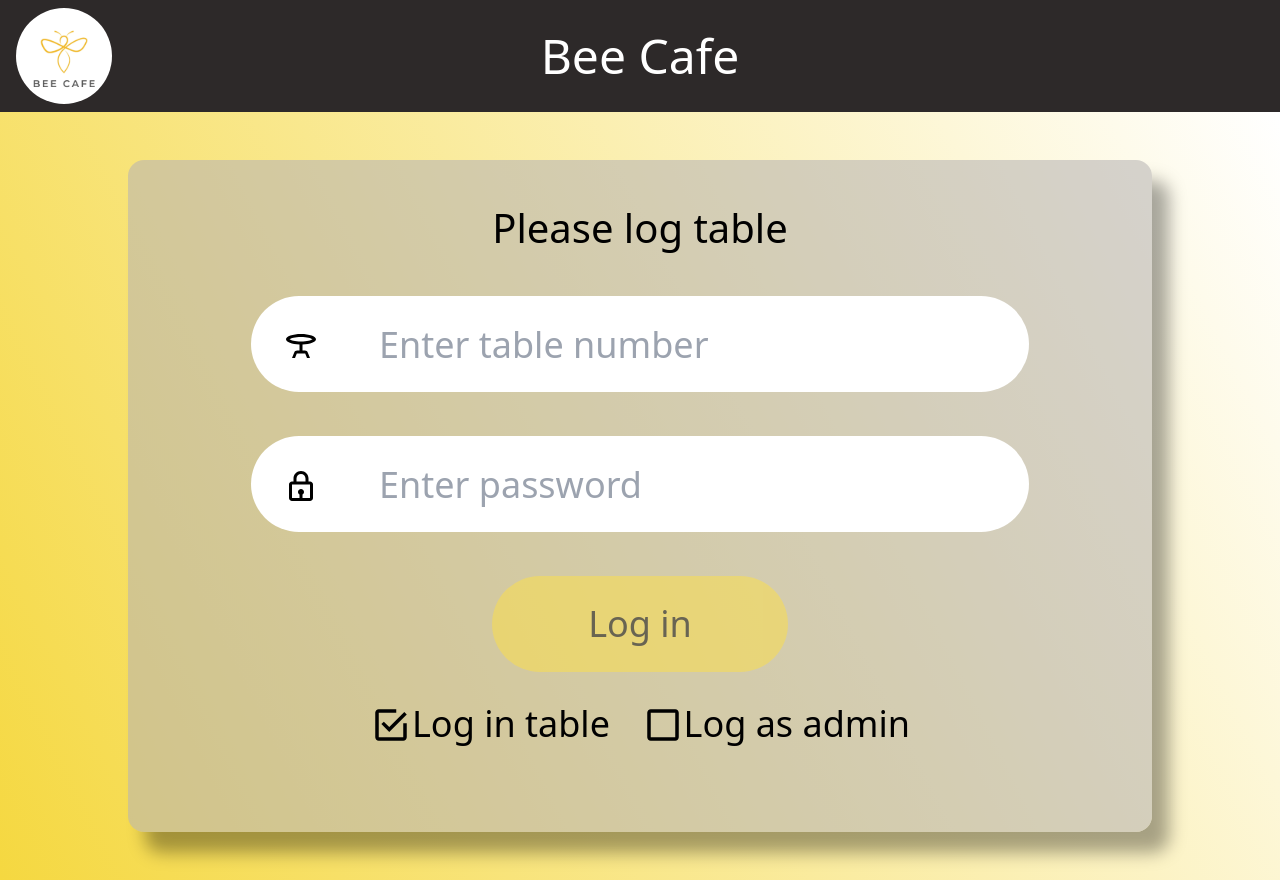
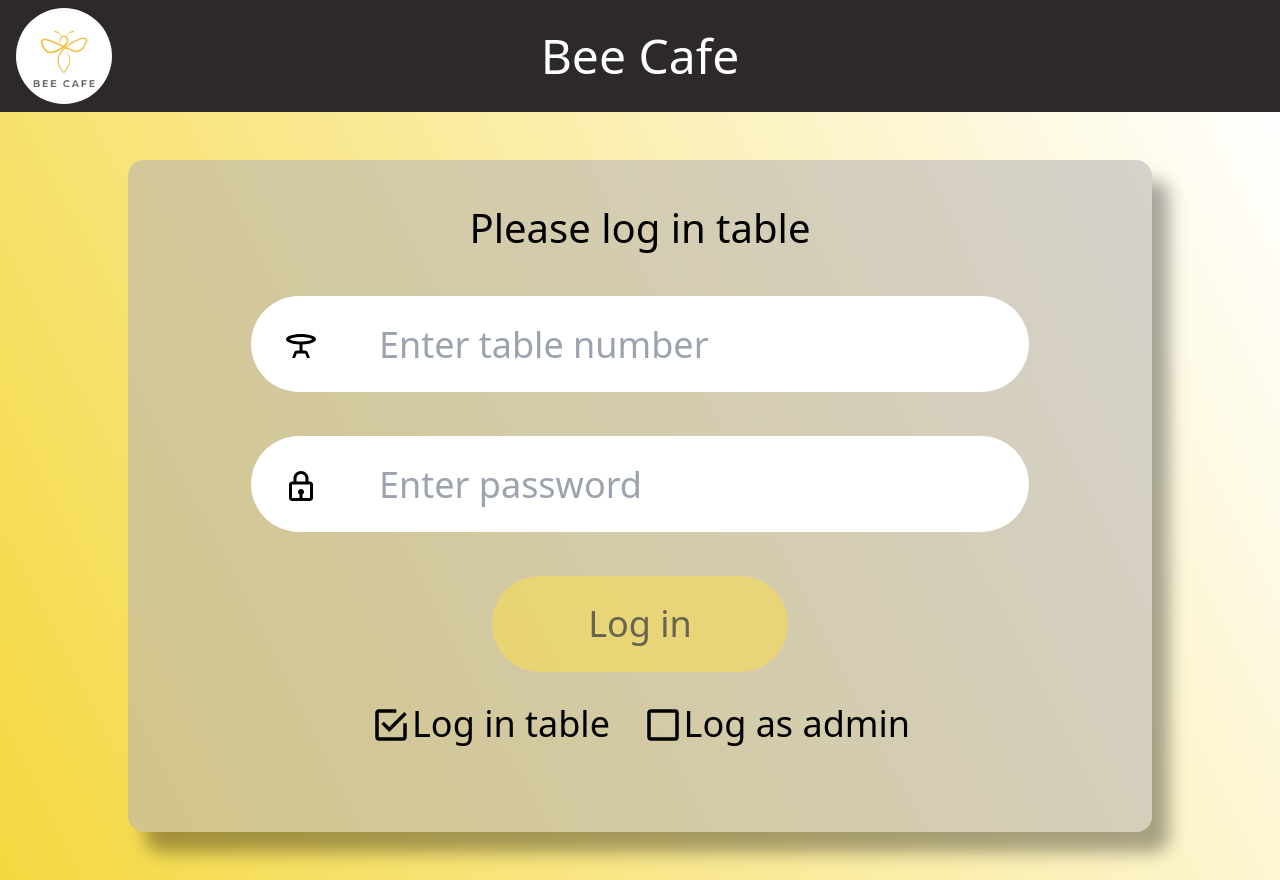
Before and after one commit to BeeCoders-Projects/restaurant-automation-client, a React (Create React App) app: page /auth in a window 1280 px wide. Built offline with nearby package versions, Linux system fonts and the light colour scheme.

Commit message:
Update LoginPage.js
edited h2 label on login page

```diff
--- a/src/pages/LoginPage.js
+++ b/src/pages/LoginPage.js
@@ -48,7 +48,7 @@ function LoginPage(){
     }
     return(
         <form onSubmit={(e) => e.preventDefault()} className="relative flex items-center flex-col">
-            <h2 className="mb-12 text-[40px]">{isAdminLogin?"Please log in":"Please log table"}</h2>
+            <h2 className="mb-12 text-[40px]">{isAdminLogin?"Please log in":"Please log in table"}</h2>
             <p className="absolute text-2xl py-2 text-red-600 top-10">{status}</p>
             <div className="flex flex-col mb-11">
                 <div className="relative flex flex-col mb-11">
```
